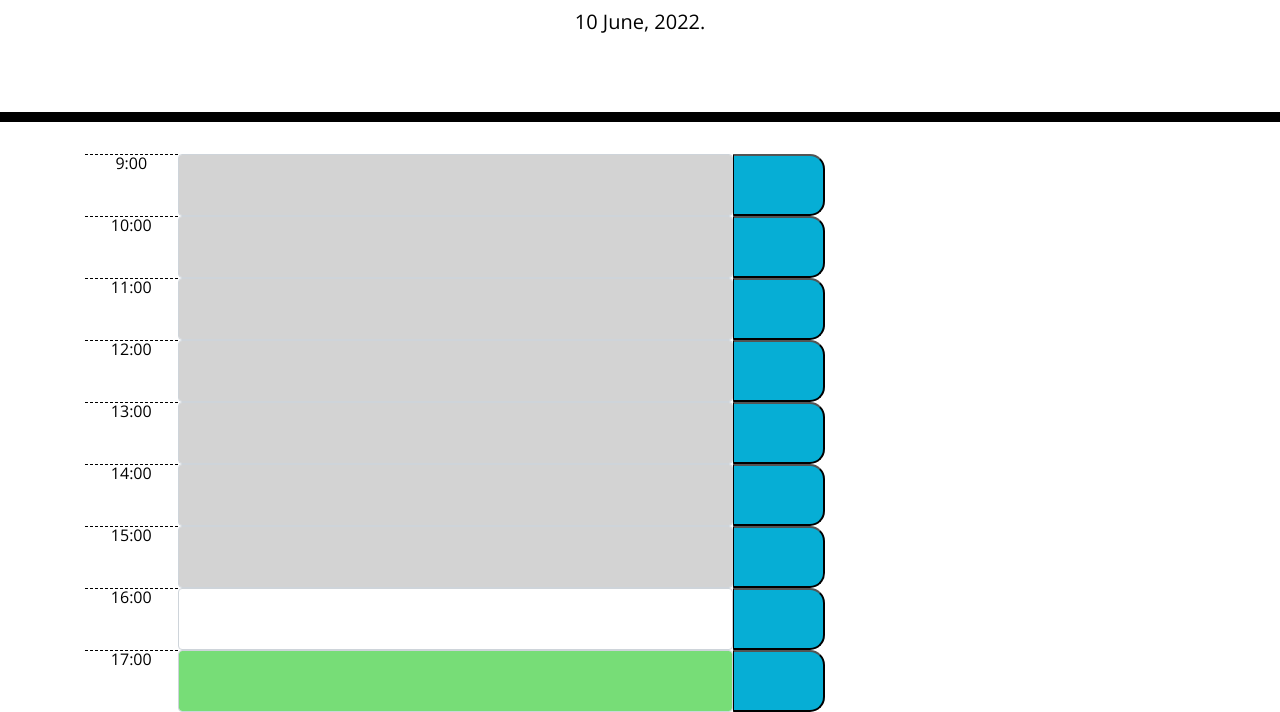
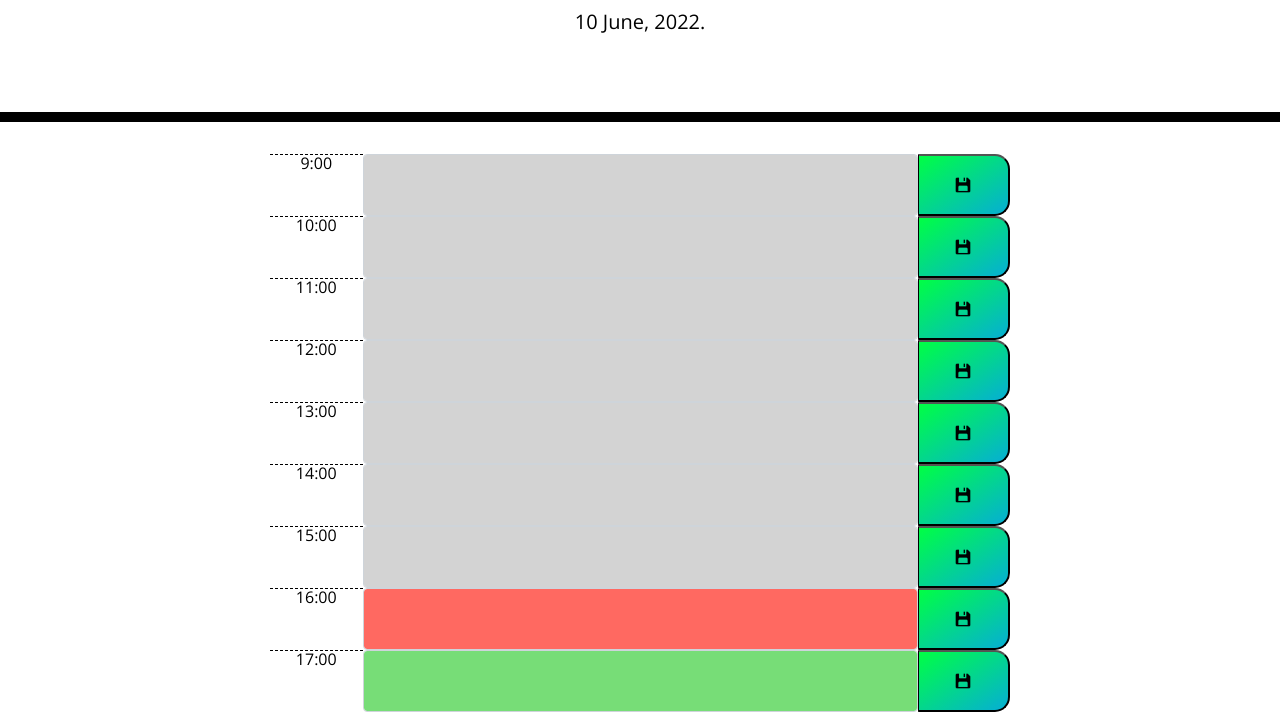
Before and after one commit to tarequem/work-day-scheduler, a plain HTML site: page index.html in a window 1280 px wide. Shown: the part 182-894 px from the top of the page. Drawn offline with nearby package versions, Linux system fonts and the light colour scheme.

Commit message:
fixed issue with persistence

```diff
--- a/assets/css/style.css
+++ b/assets/css/style.css
@@ -61,7 +61,7 @@ textarea{
   border-left: 1px solid black;
   border-top-right-radius: 15px;
   border-bottom-right-radius: 15px;
-  background-color: #06AED5;
+  background-image: linear-gradient(to bottom right, rgb(0, 255, 68), #06AED5);
   color: white;
 }
 
--- a/assets/js/script.js
+++ b/assets/js/script.js
@@ -12,12 +12,12 @@ $(document).ready(function () {
     //function for rendering time blocks, text area, and save buttons
     for (var i = 9; i <= 17; i++){
         var hourBlock = $(
-            `<div class="d-flex flex-row time-block">
+            `<div class="d-flex flex-row time-block justify-content-center">
                 <div id="hour${i}" class="hour col-1">
                     ${i}:00
                 </div>
                 <textarea id="text-area${i}" class="form-control description col-6 textarea"></textarea>
-                <button id="save-btn" class="saveBtn col-1"></button>
+                <button id="save-btn" class="saveBtn col-1"><img src="./assets/images/image.png" /></button>
             </div>`);
         //appends div in hourBlock to container section
         $("#container").append(hourBlock);
@@ -26,7 +26,7 @@ $(document).ready(function () {
         function colourCode() {
             for (var i = 9; i <= 17; i++) {
 
-                if (hour===i) {
+                if (hour==i) {
                     $(`#text-area${i}`).addClass("present");
                 } else if (hour > i){
                     $(`#text-area${i}`).addClass("past");
@@ -39,24 +39,26 @@ $(document).ready(function () {
     //calls colour coding function
     colourCode();
 
-    //saves values from textareas
-    $(".saveBtn.col-1").on("click", function () {
-        for (var i = 9; i <= 17; i++) {
-            var text = $(`#text-area${i}`).val();
-            var time = $(`#hour${i}`).attr("id");
-            console.log(time, text);
+    //saves values from textareas if save button is clicked
+    $(document).on({
+        "click": function () {
+            const hour = $(this).siblings(".hour.col-1").text();
+            const text = $(this).siblings(".form-control.description.col-6.textarea").val();
+            localStorage.setItem(hour, text);
 
-            var taskObj = {time, text};
+    }}, '.saveBtn')
 
-            taskArray.push(taskObj);
+    //ensures persistence of saved
+    function loadPlanner () {
+        $(".hour.col-1").each(function() {
+            var hour = $(this).text();
+            var text = localStorage.getItem(hour);
 
-            //stores array into local storage
-            localStorage.setItem("taskArray", JSON.stringify(taskArray));
-        }
-    });
+            if(text !== null) {
+                $(this).siblings(".form-control.description.col-6.textarea").val(text);
+            }
+        })
 
-    var taskArray = [];
-
-    //loading feature in progress
-
+    }
+    loadPlanner();
 });
--- a/index.html
+++ b/index.html
@@ -30,10 +30,8 @@
     </header>
     <div class="container">
       <!-- Timeblocks go here -->
-      <div class="justify-content-center">
-        <section class="flex-column" id="container">
-        </section>
-      </div>
+      <section class="flex-column" id="container">
+      </section>
     </div>
 
     <script src="https://code.jquery.com/jquery-3.4.1.min.js"></script>
```
Also changed, not shown: assets/images/image.png (added), 1 other file.
